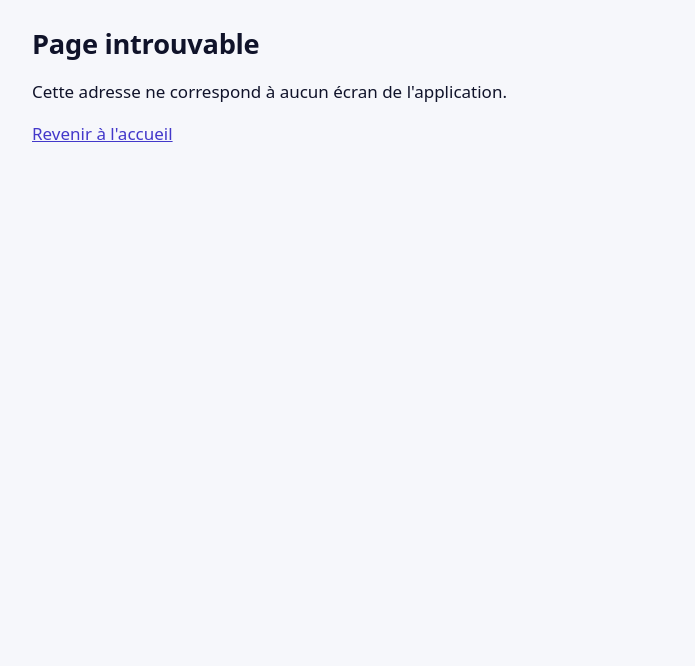
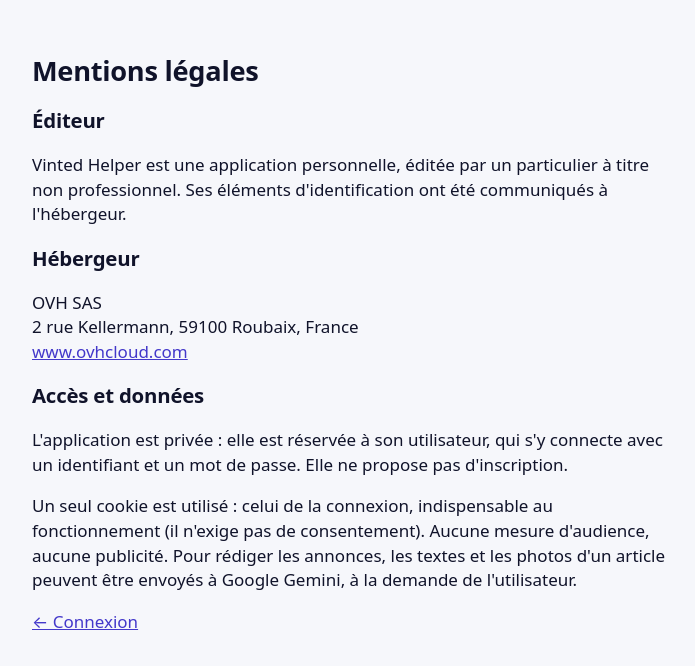
Before and after one commit to Plossec/Vinted-Helper, a React (Vite) app in the folder client/: page /mentions-legales in a window 1280 px wide. Shown: the top 666 px of the page, without its empty margins (284-979 px from the left). Built offline with nearby package versions, Linux system fonts and the light colour scheme.

Commit message:
Ajoute la page Mentions légales et empêche l'indexation de l'application (#216)
Co-Authored-By: Claude Opus 5.5 <noreply@anthropic.com>
Claude-Session: https://claude.ai/code/session_015f88LrJPXSXdRUwdr2u8ue

```diff
--- a/client/index.html
+++ b/client/index.html
@@ -4,6 +4,7 @@
     <meta charset="UTF-8" />
     <meta name="viewport" content="width=device-width, initial-scale=1.0, viewport-fit=cover" />
     <meta name="color-scheme" content="light dark" />
+    <meta name="robots" content="noindex, nofollow" />
     <meta name="theme-color" content="#f6f7fb" media="(prefers-color-scheme: light)" />
     <meta name="theme-color" content="#0a0c1a" media="(prefers-color-scheme: dark)" />
     <link rel="manifest" href="/manifest.webmanifest" />
--- a/client/src/ecrans/Connexion.tsx
+++ b/client/src/ecrans/Connexion.tsx
@@ -1,6 +1,6 @@
 // Écran de connexion (compte unique créé à l'installation : pas d'inscription).
 import { type FormEvent, useState } from "react";
-import { useNavigate } from "react-router";
+import { Link, useNavigate } from "react-router";
 import { api } from "../api.js";
 
 export function Connexion() {
@@ -56,6 +56,11 @@ export function Connexion() {
           {envoi ? "Connexion…" : "Se connecter"}
         </button>
       </form>
+      <p className="connexion__pied">
+        <Link className="lien" to="/mentions-legales">
+          Mentions légales
+        </Link>
+      </p>
     </main>
   );
 }
--- /dev/null
+++ b/client/src/ecrans/MentionsLegales.tsx
@@ -0,0 +1,50 @@
+// Mentions légales (#216) : accessibles sans connexion, depuis l'écran de connexion. Éditeur particulier, non
+// professionnel : seul l'hébergeur est nommé (LCEN, article 1-1).
+import { Link } from "react-router";
+
+export function MentionsLegales() {
+  return (
+    <main className="page page--connexion page--texte">
+      <h1>Mentions légales</h1>
+
+      <section>
+        <h2>Éditeur</h2>
+        <p>
+          Vinted Helper est une application personnelle, éditée par un particulier à titre non professionnel. Ses
+          éléments d'identification ont été communiqués à l'hébergeur.
+        </p>
+      </section>
+
+      <section>
+        <h2>Hébergeur</h2>
+        <p>
+          OVH SAS
+          <br />2 rue Kellermann, 59100 Roubaix, France
+          <br />
+          <a className="lien" href="https://www.ovhcloud.com" rel="noreferrer">
+            www.ovhcloud.com
+          </a>
+        </p>
+      </section>
+
+      <section>
+        <h2>Accès et données</h2>
+        <p>
+          L'application est privée : elle est réservée à son utilisateur, qui s'y connecte avec un identifiant et un mot
+          de passe. Elle ne propose pas d'inscription.
+        </p>
+        <p>
+          Un seul cookie est utilisé : celui de la connexion, indispensable au fonctionnement (il n'exige pas de
+          consentement). Aucune mesure d'audience, aucune publicité. Pour rédiger les annonces, les textes et les photos
+          d'un article peuvent être envoyés à Google Gemini, à la demande de l'utilisateur.
+        </p>
+      </section>
+
+      <p>
+        <Link className="lien" to="/connexion">
+          ← Connexion
+        </Link>
+      </p>
+    </main>
+  );
+}
--- a/client/src/main.tsx
+++ b/client/src/main.tsx
@@ -7,6 +7,7 @@ import { Disposition } from "./ecrans/Disposition.js";
 import { ErreurAffichage } from "./ecrans/ErreurAffichage.js";
 import { FicheArticle } from "./ecrans/FicheArticle.js";
 import { ListeArticles } from "./ecrans/ListeArticles.js";
+import { MentionsLegales } from "./ecrans/MentionsLegales.js";
 import { Corbeille } from "./ecrans/Corbeille.js";
 import { FicheVente } from "./ecrans/FicheVente.js";
 import { Listes } from "./ecrans/Listes.js";
@@ -21,6 +22,8 @@ import "./styles.css";
 
 const routeur = createBrowserRouter([
   { path: "/connexion", element: <Connexion />, errorElement: <ErreurAffichage /> },
+  // Accessible sans connexion (#216).
+  { path: "/mentions-legales", element: <MentionsLegales />, errorElement: <ErreurAffichage /> },
   {
     element: <Disposition />,
     errorElement: <ErreurAffichage />,
--- a/client/src/styles.css
+++ b/client/src/styles.css
@@ -107,6 +107,16 @@ body {
   padding-top: 3rem;
 }
 
+/* Pied de l'écran de connexion et page de texte (mentions légales, #216). */
+.connexion__pied {
+  margin-top: var(--e-4);
+  text-align: center;
+}
+
+.page--texte {
+  max-width: 40rem;
+}
+
 h1,
 h2,
 h3 {
```
Also changed, not shown: client/public/robots.txt (added), 2 other files (tests, documents, lock files or other folders).
